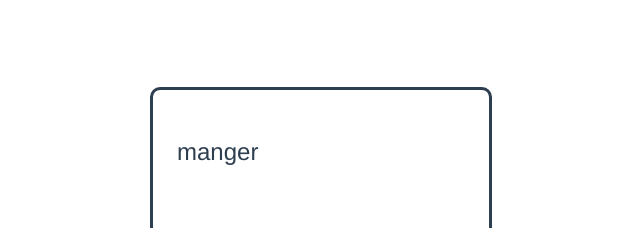
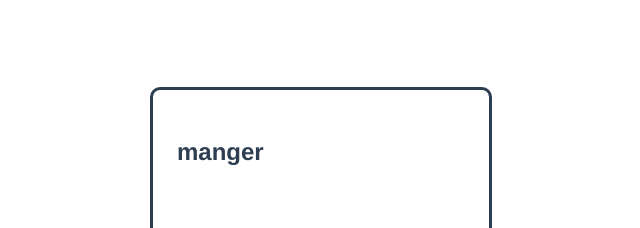
Before and after one commit to fanismichalakis/fastflash, a Vue app in the folder fastflash/: page / in a window 1280 px wide. Shown: the top 228 px of the page, without its empty margins (319-959 px from the left). Built offline with nearby package versions, Linux system fonts and the light colour scheme.

Commit message:
details style

```diff
--- a/fastflash/src/components/CardDisplay/SingleCard.vue
+++ b/fastflash/src/components/CardDisplay/SingleCard.vue
@@ -1,7 +1,7 @@
 <template>
     <div class="card" v-on:click="revealOrNext">
-      <p>{{ cards_info[cards_id[current_index]].recto }}</p>
-      <p v-if="answer_revealed">{{ cards_info[cards_id[current_index]].verso }}</p>
+      <p><strong>{{ cards_info[cards_id[current_index]].recto }}</strong></p>
+      <p v-if="answer_revealed"><em>{{ cards_info[cards_id[current_index]].verso }}</em></p>
     </div>
 </template>
 
```
